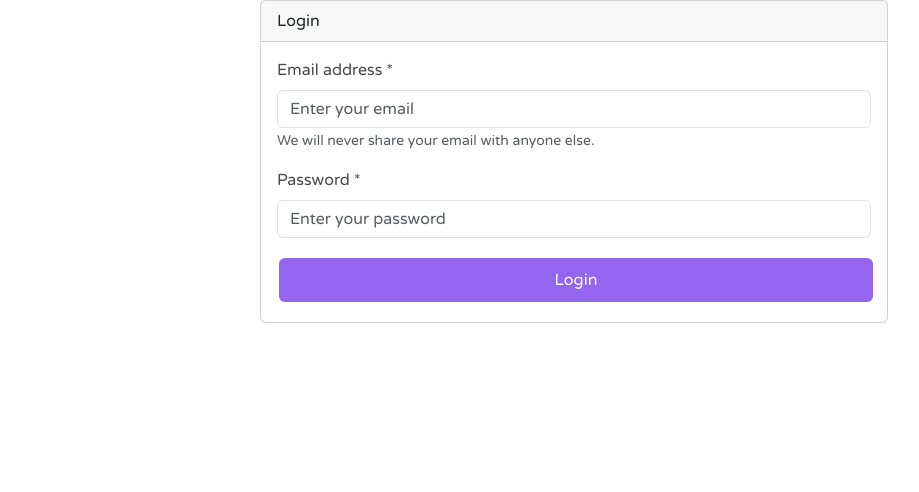
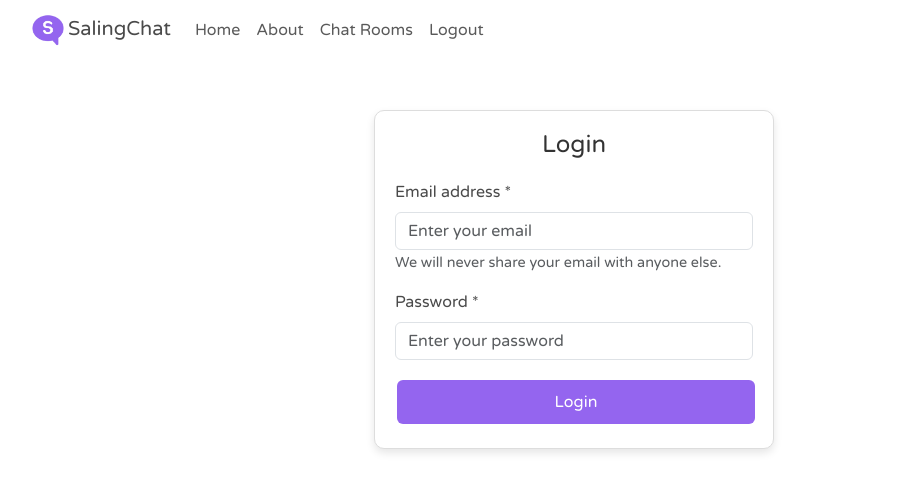
Before and after one commit to blackjac7/24001085-km6-feb_wed_fau-challenge-ch7-frontend, a React (Vite) app: page /login in a window 1280 px wide. Shown: the top 492 px of the page, without its empty margins (66-985 px from the left). Built offline with nearby package versions, Linux system fonts and the light colour scheme.

Commit message:
Feature navbar (#11)
* add login page

* feature: add login page (remove component)

* Update from comment: delete export from variable

* Update index.jsx

* add login component, fix login form

* add navbar

```diff
--- a/src/components/Button/button.css
+++ b/src/components/Button/button.css
@@ -22,3 +22,11 @@
 .btn-full-width {
 	width: 100%;
 }
+
+.btn-full-width:hover {
+	background-color: #7e4e9e; /* Darker shade for hover effect */
+}
+
+.button-full-width:active {
+	background-color: #5d3871 !important;
+}
--- a/src/components/Login/index.jsx
+++ b/src/components/Login/index.jsx
@@ -1,8 +1,12 @@
+import React from "react";
 import Form from "react-bootstrap/Form";
 import ButtonComponent from "../../components/Button";
+import "./login.css"; // Make sure this path is correct
 
 function Login() {
 	return (
+		<div className="login-container">
+			<h2 className="login-header">Login</h2>
 			<Form onSubmit={""}>
 				<Form.Group className="mb-3" controlId="email">
 					<Form.Label>Email address *</Form.Label>
@@ -12,7 +16,7 @@ function Login() {
 						onChange={""}
 						required
 					/>
-				<Form.Text className="text-muted">
+					<Form.Text className="text-muted form-text">
 						We will never share your email with anyone else.
 					</Form.Text>
 				</Form.Group>
@@ -33,6 +37,7 @@ function Login() {
 					className="btn-full-width"
 				/>
 			</Form>
+		</div>
 	);
 }
 
--- /dev/null
+++ b/src/components/Login/login.css
@@ -0,0 +1,24 @@
+.login-container {
+	max-width: 400px;
+	margin: 50px auto;
+	padding: 20px;
+	border: 1px solid #ddd;
+	border-radius: 10px;
+	box-shadow: 0 4px 8px rgba(0, 0, 0, 0.1);
+	background-color: #ffffff;
+}
+
+.login-header {
+	text-align: center;
+	margin-bottom: 20px;
+	font-size: 1.5em;
+	color: #333;
+}
+
+.btn-full-width {
+	width: 100%;
+}
+
+.form-text {
+	font-size: 0.9em;
+}
--- /dev/null
+++ b/src/components/Navbar/index.jsx
@@ -0,0 +1,37 @@
+import React from "react";
+import { Container, Nav, Navbar } from "react-bootstrap";
+import logo from "../../assets/salingchat-logo.png";
+import "./navbar.css"; // Make sure this path is correct
+
+const NavbarComponent = () => {
+	return (
+		<Navbar bg="white" expand="lg" className="navbar-bottom-shadow">
+			<Container>
+				<Navbar.Brand href="/">
+					<span>
+						<img src={logo} alt="Logo" className="navbar-logo" />
+						SalingChat
+					</span>
+				</Navbar.Brand>
+				<Navbar.Toggle aria-controls="basic-navbar-nav" />
+				<Navbar.Collapse id="basic-navbar-nav">
+					<Nav className="me-auto">
+						<Nav.Link href="/">Home</Nav.Link>
+						<Nav.Link href="/about">About</Nav.Link>
+						<Nav.Link href="/chat-rooms">Chat Rooms</Nav.Link>
+						<Nav.Link
+							onClick={() => {
+								dispatch(logout());
+								navigate("/login");
+							}}
+						>
+							Logout
+						</Nav.Link>
+					</Nav>
+				</Navbar.Collapse>
+			</Container>
+		</Navbar>
+	);
+};
+
+export default NavbarComponent;
--- /dev/null
+++ b/src/components/Navbar/navbar.css
@@ -0,0 +1,8 @@
+/* .navbar-bottom-shadow {
+	box-shadow: 0 1px 0 rgba(0, 0, 0, 0.1);
+} */
+
+.navbar-logo {
+	width: 40px; /* Adjust the width to your desired size */
+	height: auto; /* Maintain the aspect ratio */
+}
--- a/src/pages/about/index.jsx
+++ b/src/pages/about/index.jsx
@@ -1,47 +1,40 @@
-import { Col, Container, Row, Image } from "react-bootstrap";
+import { Col, Container, Image, Row } from "react-bootstrap";
+import bubbleHi from "../../assets/bubble-hi.png";
 import loveEmote from "../../assets/image-5.png";
-import bubbleHi from "../../assets/bubble-hi.png";
 import teamSpirit from "../../assets/undraw_team_spirit_re_yl1v.svg";
+import NavbarComponent from "../../components/Navbar";
 import "./about.css";
 
 const About = () => {
 	return (
 		<Container>
+			<NavbarComponent />
 			<Row className="justify-content-center mt-5">
 				<Col md="2">
-                    <Image
-                        className="emote"
-                        src={bubbleHi}
-                        alt="Group Chat"
-                        fluid
-                    />
+					<Image className="emote" src={bubbleHi} alt="Group Chat" fluid />
 				</Col>
 				<Col md="8" className="text-center">
 					<h1 className="text-center">
-                        Get to <span className="first-text">Know</span> Us
-                        Better!
+						Get to <span className="first-text">Know</span> Us Better!
 					</h1>
 					<p>
-                        <span className="first-text">Helloo!!</span> Thank you
-                        for choosing{" "}
-                        <span className="about-logo-text">SalingChat</span> as
-                        your chatting platform.
+						<span className="first-text">Helloo!!</span> Thank you for choosing{" "}
+						<span className="about-logo-text">SalingChat</span> as your chatting
+						platform.
 					</p>
 					<p>
-                        Here at{" "}
-                        <span className="about-logo-text">SalingChat</span>, we
-                        ( Febriansyah, Muhammad Fauzan Ramdhani, and Wedens Elma
-                        Malau ) are a team of developers who are dedicated to
-                        crafting a platform that allows you to chat with other
-                        users in real-time. Your support means the world to us,
-                        and we&apos;d be thrilled if you spread the word to your
-                        friends.
+						Here at <span className="about-logo-text">SalingChat</span>, we (
+						Febriansyah, Muhammad Fauzan Ramdhani, and Wedens Elma Malau ) are a
+						team of developers who are dedicated to crafting a platform that
+						allows you to chat with other users in real-time. Your support means
+						the world to us, and we&apos;d be thrilled if you spread the word to
+						your friends.
 					</p>
 					<p>
 						If you encounter any pesky bugs while using{" "}
-                        <span className="about-logo-text">SalingChat</span>,
-                        don&apos;t hesitate to reach out to us. You can contact
-                        us on our GitHub profiles:
+						<span className="about-logo-text">SalingChat</span>, don&apos;t
+						hesitate to reach out to us. You can contact us on our GitHub
+						profiles:
 					</p>
 					<ul>
 						<li>
@@ -73,8 +66,7 @@ const About = () => {
 						</li>
 					</ul>
 					<p>
-                        Thank you for joining us on this journey. Let&apos;s
-                        chat away with{" "}
+						Thank you for joining us on this journey. Let&apos;s chat away with{" "}
 						<span className="about-logo-text">SalingChat!</span>
 					</p>
 				</Col>
@@ -82,12 +74,7 @@ const About = () => {
 					md="2"
 					className="justify-content-md-center d-flex align-items-center"
 				>
-                    <Image
-                        className="emote"
-                        src={loveEmote}
-                        alt="Love Emote"
-                        fluid
-                    />
+					<Image className="emote" src={loveEmote} alt="Love Emote" fluid />
 				</Col>
 			</Row>
 			<Row className="justify-content-md-center">
--- a/src/pages/home/index.jsx
+++ b/src/pages/home/index.jsx
@@ -4,6 +4,7 @@ import logo from "../../assets/salingchat-logo.png";
 import hero from "../../assets/undraw_group_chat_re_frmo.svg";
 import bird from "../../assets/undraw_quick_chat_re_bit5.svg";
 import ButtonComponent from "../../components/Button";
+import NavbarComponent from "../../components/Navbar";
 import "./home.css";
 
 export const HomePage = () => {
@@ -22,6 +23,7 @@ export const HomePage = () => {
 
 	return (
 		<Container>
+			<NavbarComponent />
 			<Row className="justify-content-center mt-5">
 				<Col sm="4" md="4">
 					<Image id="logo" src={logo} alt="SalingChat" fluid />
@@ -58,7 +60,7 @@ export const HomePage = () => {
 
 					<p>
 						Already have an account?{" "}
-						<a href="#" className="text-highlight-link">
+						<a href="/login" className="text-highlight-link">
 							Login
 						</a>
 					</p>
--- a/src/pages/login/index.jsx
+++ b/src/pages/login/index.jsx
@@ -1,20 +1,19 @@
-import Card from "react-bootstrap/Card";
+import { Container } from "react-bootstrap";
 import Col from "react-bootstrap/Col";
 import Row from "react-bootstrap/Row";
 import LoginComponent from "../../components/Login";
+import NavbarComponent from "../../components/Navbar";
 
 const Login = () => {
 	return (
-		<Row>
-			<Col md={6} className="offset-md-3">
-				<Card>
-					<Card.Header>Login</Card.Header>
-					<Card.Body>
-						<LoginComponent />
-					</Card.Body>
-				</Card>
-			</Col>
-		</Row>
+		<Container>
+			<NavbarComponent />
+			<Row>
+				<Col md={6} className="offset-md-3">
+					<LoginComponent />
+				</Col>
+			</Row>
+		</Container>
 	);
 };
 
--- a/src/pages/profile/index.jsx
+++ b/src/pages/profile/index.jsx
@@ -1,12 +1,14 @@
-import { Col, Container, Row, Image, Form } from "react-bootstrap";
-import photo from "../../assets/undraw_pic_profile_re_7g2h.svg";
+import { Col, Container, Form, Image, Row } from "react-bootstrap";
 import bird from "../../assets/brand-logo-4.png";
 import personal from "../../assets/undraw_icons_wdp4.svg";
+import photo from "../../assets/undraw_pic_profile_re_7g2h.svg";
+import NavbarComponent from "../../components/Navbar";
 import "./profile.css";
 
 const Profile = () => {
     return (
         <Container>
+            <NavbarComponent />
             <Row className="justify-content-center mt-5">
                 <Col md="6" className="text-center">
                     <Form>
```
Lines whose indentation alone changed are shown as unchanged.
